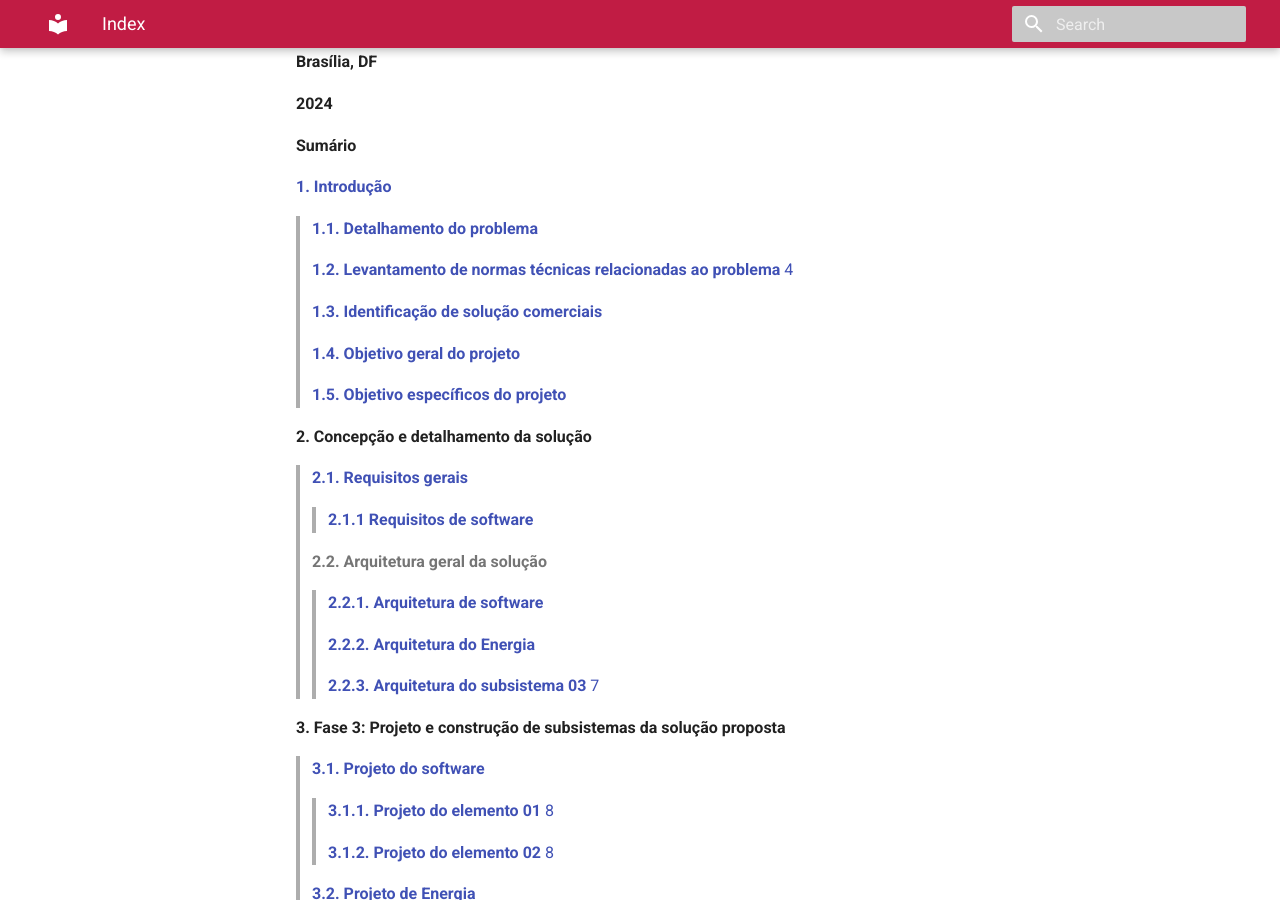
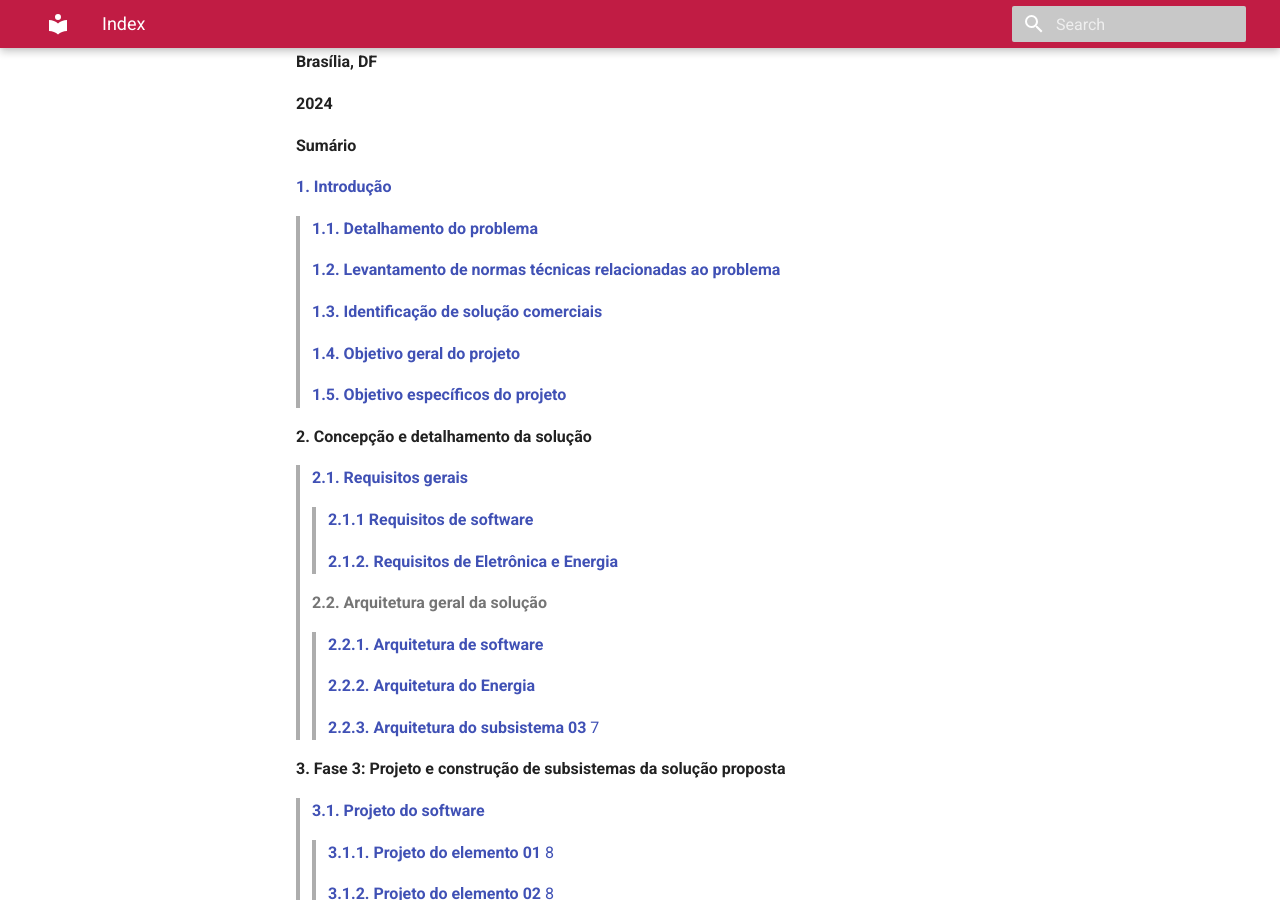
Before and after one commit to Calcioft/ScanPoint, an MkDocs documentation site: the page built from docs/geral/index.md, in a window 1280 px wide and 900 px high, scrolled down 303 px. Built offline with MkDocs 1.6.1 and Material for MkDocs 9.7.7, drawn with Linux system fonts in a browser that asks for light colours.

Commit message:
Acrescentando o link das normas e dos requisitos de Eletrônica e Energia

```diff
--- a/docs/geral/index.md
+++ b/docs/geral/index.md
@@ -15,8 +15,7 @@
 
 > [**1.1.** **Detalhamento do problema**](https://gitlab.com/lappis-unb/fga-pi2/semestre-2024-1/grupo-08/scanpoint/-/blob/main/docs/geral/visaogeral.md?ref_type=heads#2-defini%C3%A7%C3%A3o-do-produto)
 
-> [**1.2.** **Levantamento de normas técnicas relacionadas ao problema**
-[4](#levantamento-de-normas-técnicas-relacionadas-ao-problema)](#levantamento-de-normas-técnicas-relacionadas-ao-problema)
+> [**1.2.** **Levantamento de normas técnicas relacionadas ao problema**](https://gitlab.com/lappis-unb/fga-pi2/semestre-2024-1/grupo-08/scanpoint/-/blob/Revis%C3%A3o-PC1/docs/geral/normas.md)
 
 > [**1.3.** **Identificação de solução comerciais**](https://gitlab.com/lappis-unb/fga-pi2/semestre-2024-1/grupo-08/scanpoint/-/blob/main/docs/geral/visaogeral.md?ref_type=heads#5-identifica%C3%A7%C3%A3o-de-solu%C3%A7%C3%A3o-comerciais)
 
@@ -29,6 +28,8 @@
 > [**2.1.** **Requisitos gerais**](https://gitlab.com/lappis-unb/fga-pi2/semestre-2024-1/grupo-08/scanpoint/-/blob/main/docs/geral/requisitos.md)
 
 >> [**2.1.1** **Requisitos de software**](https://gitlab.com/lappis-unb/fga-pi2/semestre-2024-1/grupo-08/scanpoint/-/blob/main/docs/software/requisitos.md?ref_type=heads)
+
+>> [**2.1.2.** **Requisitos de Eletrônica e Energia**](https://gitlab.com/lappis-unb/fga-pi2/semestre-2024-1/grupo-08/scanpoint/-/blob/Revis%C3%A3o-PC1/docs/eletronica-energia/requisitos-eletronica-energia.md)
 
 > **2.2.** **Arquitetura geral da solução**
 
```
